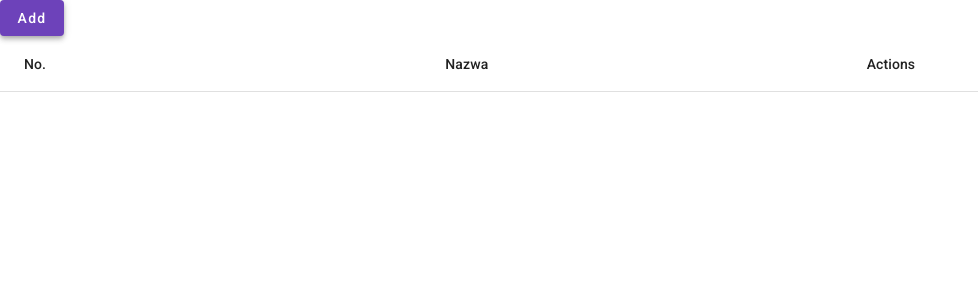
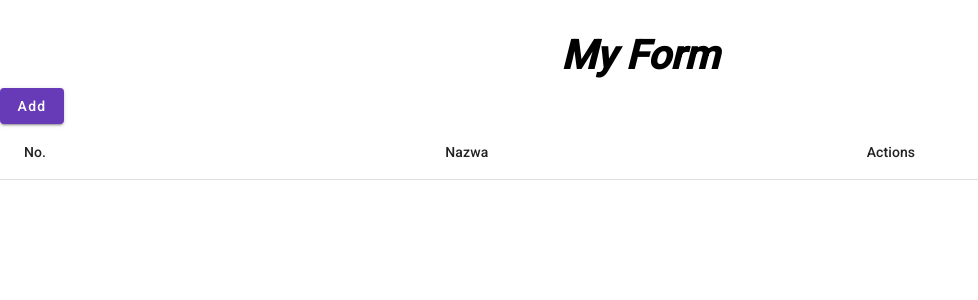
Before and after one commit to mmaksimowicz91/form, an Angular app: page /home in a window 1280 px wide. Shown: the top 300 px of the page, without its empty margins (0-978 px from the left). Built offline with nearby package versions, Linux system fonts and the light colour scheme.

Commit message:
WIP: form record model

```diff
--- a/src/app/form/form.component.html
+++ b/src/app/form/form.component.html
@@ -22,11 +22,6 @@
                   >help_outline</mat-icon
                 >
               </span>
-              <mat-error
-                *ngIf="myForm.get('marketingName')?.hasError('required')"
-              >
-                * is required
-              </mat-error>
             </mat-form-field>
             <mat-form-field>
               <mat-label>Technical Name</mat-label>
@@ -52,6 +47,11 @@
                 >
               </span>
               <textarea matInput formControlName="description"></textarea>
+              <mat-error
+                *ngIf="myForm.get('marketingName')?.hasError('required')"
+              >
+                * is required
+              </mat-error>
             </mat-form-field>
             <p class="tutorial-title">Catalog promotion tutorial:</p>
             <p>
@@ -192,8 +192,8 @@
         <div formArrayName="products" class="step-content options-container">
           <mat-checkbox [formControlName]="0">Lorem</mat-checkbox>
           <mat-checkbox [formControlName]="1">Ipsum</mat-checkbox>
-          <mat-checkbox [formControlName]="2">Sit</mat-checkbox>
-          <mat-checkbox [formControlName]="3">Dolor</mat-checkbox>
+          <mat-checkbox [formControlName]="2">Dolor</mat-checkbox>
+          <mat-checkbox [formControlName]="3">Sit</mat-checkbox>
           <mat-checkbox [formControlName]="4">Amet</mat-checkbox>
         </div>
         <div class="step-actions">
--- a/src/app/form/form.component.ts
+++ b/src/app/form/form.component.ts
@@ -18,8 +18,8 @@ export class FormComponent implements OnInit {
   excludeProducts = {
     lorem: false,
     ipsum: false,
+    dolor: false,
     sit: false,
-    dolor: false,
     amet: false,
   };
 
--- a/src/app/home/home.component.html
+++ b/src/app/home/home.component.html
@@ -1,3 +1,5 @@
+<h1>My Form</h1>
+
 <button mat-raised-button color="primary" [routerLink]="['/form']">Add</button>
 
 <mat-table [dataSource]="records">
--- a/src/app/home/home.component.scss
+++ b/src/app/home/home.component.scss
@@ -0,0 +1,7 @@
+h1 {
+  font-weight: bold;
+  font-size: 40px;
+  font-style: italic;
+  text-align: center;
+  padding-top: 40px;
+}
```
